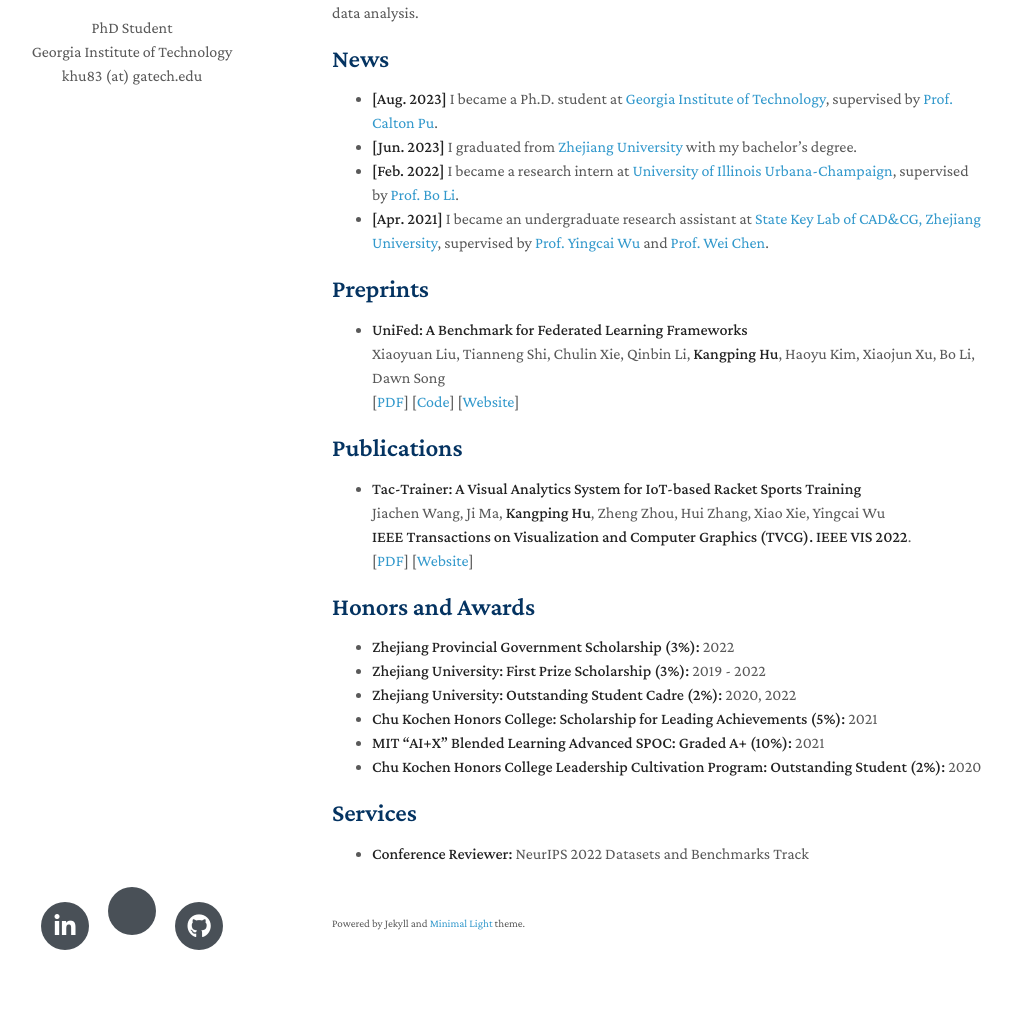
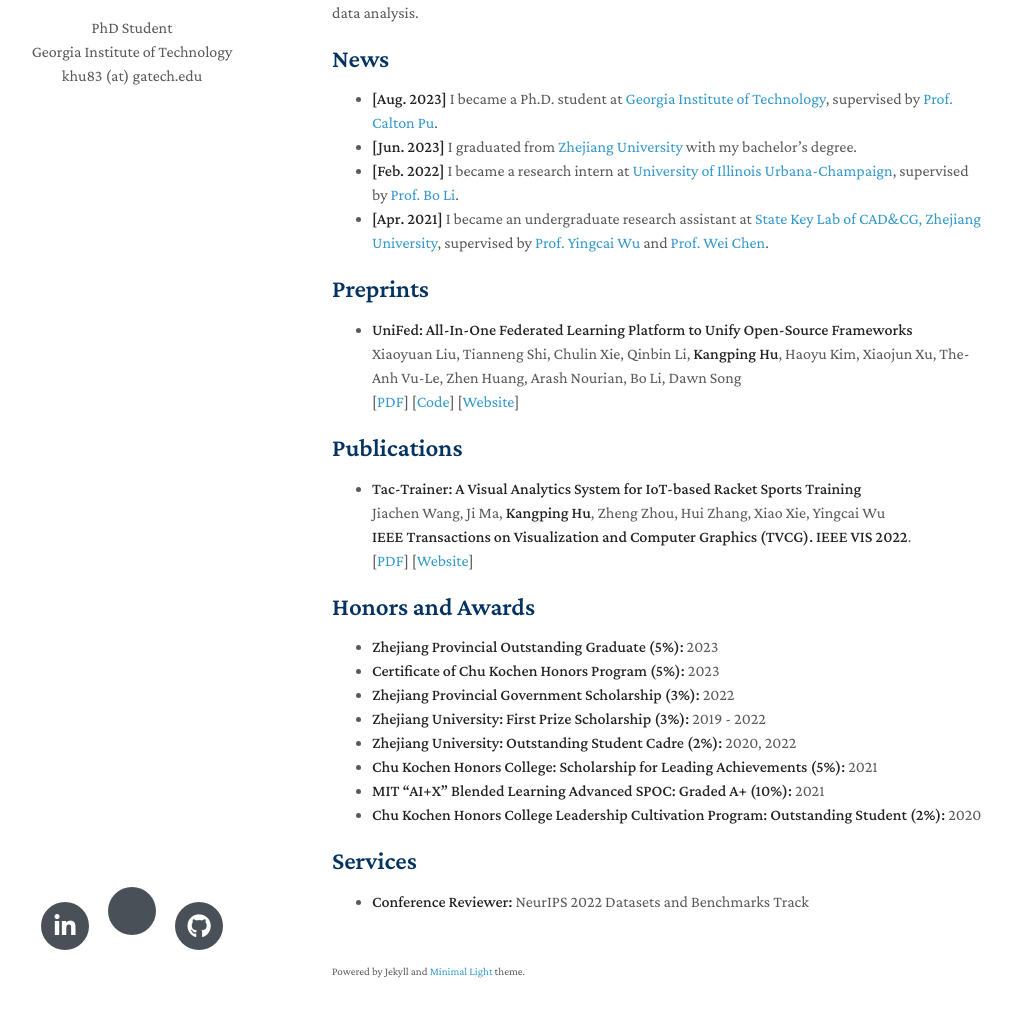
Before and after one commit to HenryHu-H/HenryHu-H.github.io, a Jekyll site: the page built from index.md, in a window 1280 px wide and 1280 px high. Shown: the part 228-1245 px from the top of the window, without its empty margins (138-1150 px from the left). Built offline with Jekyll 4.4.1, drawn with Linux system fonts in a browser that asks for light colours; nearby versions of some CDN libraries; a style sheet for code colours, icons or effects is not loaded; our own code applies the rules of GitHub Pages for plain Markdown files.

Commit message:
Update index.md

```diff
--- a/index.md
+++ b/index.md
@@ -15,9 +15,9 @@ I am a first-year Ph.D. student in [Computer Science](https://scs.gatech.edu) at
 
 ## Preprints
 
-- **UniFed: A Benchmark for Federated Learning Frameworks**
+- **UniFed: All-In-One Federated Learning Platform to Unify Open-Source Frameworks**
   <br>
-  Xiaoyuan Liu, Tianneng Shi, Chulin Xie, Qinbin Li, **Kangping Hu**, Haoyu Kim, Xiaojun Xu, Bo Li, Dawn Song
+  Xiaoyuan Liu, Tianneng Shi, Chulin Xie, Qinbin Li, **Kangping Hu**, Haoyu Kim, Xiaojun Xu, The-Anh Vu-Le, Zhen Huang, Arash Nourian, Bo Li, Dawn Song
   <br>
   [[PDF](https://arxiv.org/pdf/2207.10308.pdf)] [[Code](https://github.com/AI-secure/FLBenchmark-toolkit)] [[Website](https://unifedbenchmark.github.io)]
 
@@ -33,6 +33,8 @@ I am a first-year Ph.D. student in [Computer Science](https://scs.gatech.edu) at
 
 ## Honors and Awards
 
+ - **Zhejiang Provincial Outstanding Graduate (5%):** 2023
+ - **Certificate of Chu Kochen Honors Program (5%):** 2023
  - **Zhejiang Provincial Government Scholarship (3%):** 2022
  - **Zhejiang University: First Prize Scholarship (3%):** 2019 - 2022
  - **Zhejiang University: Outstanding Student Cadre (2%):** 2020, 2022
```
